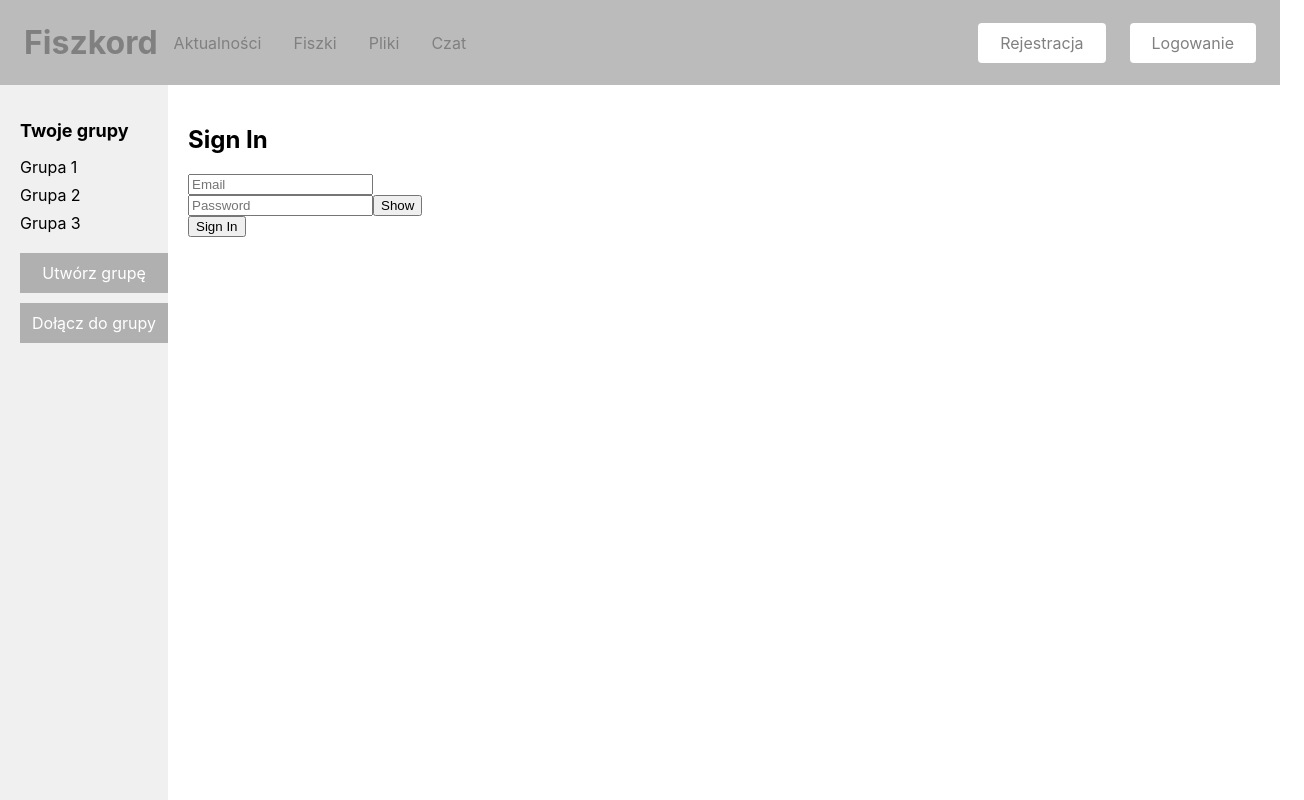
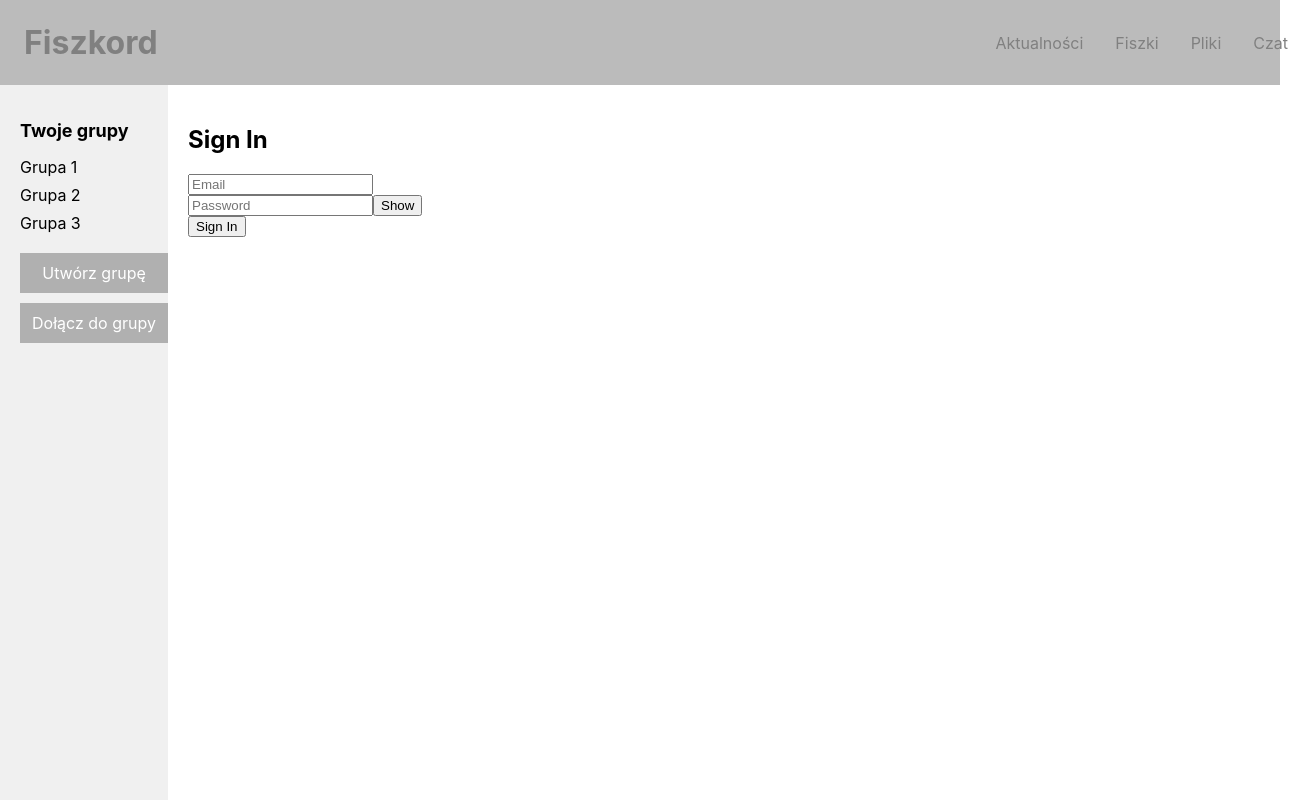
Before and after one commit to Olcia90079/FiszkordFront, a React (Create React App) app in the folder fiszkord_front/: page /signin in a window 1280 px wide. Shown: the top 800 px of the page, 1304 px wide, since content can reach past the window. Built offline with nearby package versions, Linux system fonts and the light colour scheme.

Commit message:
small fixes/additions

```diff
--- a/fiszkord_front/src/components/Navbar/index.js
+++ b/fiszkord_front/src/components/Navbar/index.js
@@ -9,7 +9,7 @@ import {
     Logo,
 } from "./NavbarElements";
 
-const Navbar = ({isLoggedIn}) => {
+const Navbar = ({ isLoggedIn }) => {
 
     return (
         <>
@@ -34,6 +34,7 @@ const Navbar = ({isLoggedIn}) => {
                             Czat
                         </NavLink>
                     </NavMenu>)}
+                {!isLoggedIn && (
                     <NavBtn>
                         <NavBtnLink to="/signup">
                             Rejestracja
@@ -41,7 +42,7 @@ const Navbar = ({isLoggedIn}) => {
                         <NavBtnLink to="/signin">
                             Logowanie
                         </NavBtnLink>
-                </NavBtn>
+                    </NavBtn>)}
             </Nav>
         </>
     );
--- a/fiszkord_front/src/components/SignIn/index.js
+++ b/fiszkord_front/src/components/SignIn/index.js
@@ -36,6 +36,12 @@ const SignIn = () => {
                 email: userEmail,
                 password: userPassword,
             });
+
+            const { access_token, refresh_token } = response.data;
+
+            localStorage.setItem('accessToken', access_token);
+            localStorage.setItem('refreshToken', refresh_token);
+
             console.log(response);
         } catch (error) {
             console.log(error);
```
Also changed, not shown: fiszkord_front/src/components/Sidebar/index.js (+3 -7 lines). Lines whose indentation alone changed are shown as unchanged.
